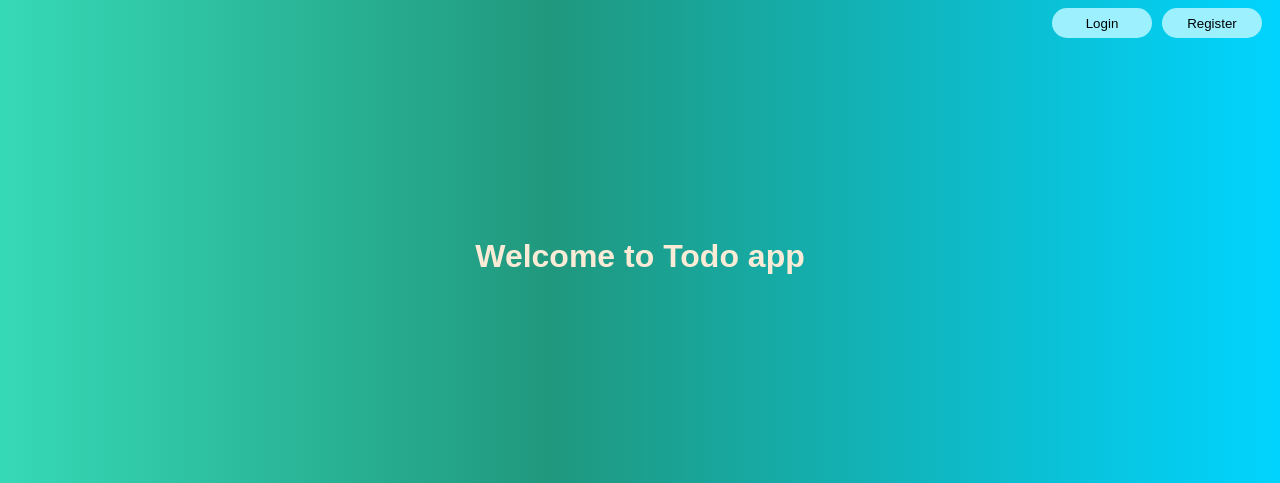
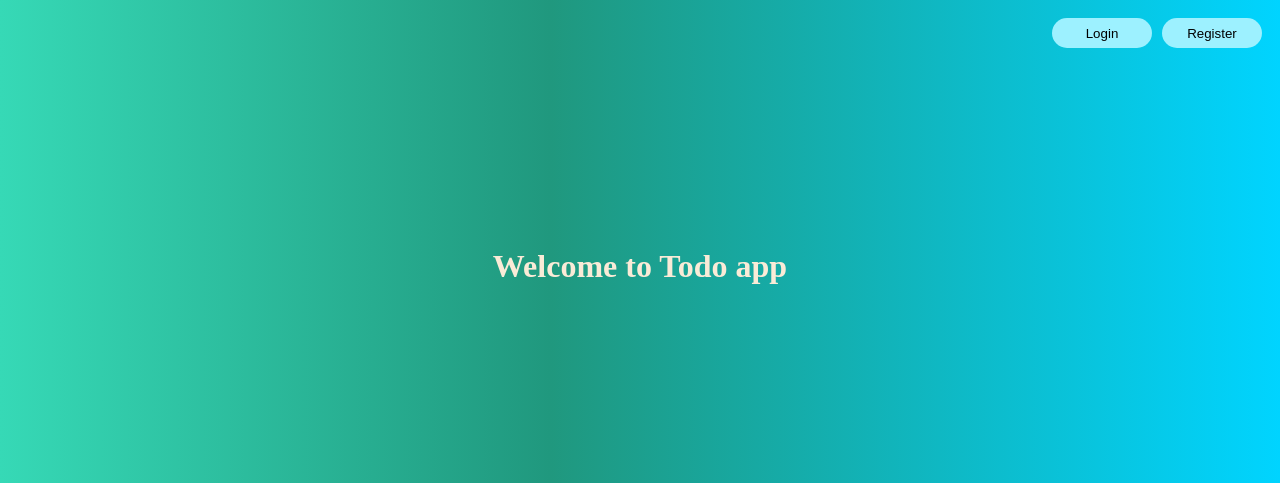
Before and after one commit to HiamKing/Todo_app, a Django app: page / in a window 1280 px wide. Shown: the top 483 px of the page. Run offline with Django 3.2, Linux system fonts and the light colour scheme.

Commit message:
chinh lai font

```diff
--- a/frontend/static/frontend/css/style.css
+++ b/frontend/static/frontend/css/style.css
@@ -3,10 +3,6 @@ body {
     background: rgb(54, 217, 182);
     background: linear-gradient(90deg, rgba(54, 217, 182, 1) 0%, rgba(32,
     152, 126, 1) 43%, rgba(0, 212, 255, 1) 100%);
-}
-
-h1, h2, h3, h4, h5, p, span, strike {
-    font-family: 'Montserrat', sans-serif;
 }
 
 .flex-wrapper {
@@ -54,8 +50,8 @@ h1, h2, h3, h4, h5, p, span, strike {
     width: 100px;
     height: 30px;
     margin-right: 10px;
+    margin-top: 10px;
     background-color: #9DF1FF;
-    font-family: 'Montserrat', sans-serif;
     border: 2px;
     border-radius: 50px;
 }
--- a/frontend/templates/frontend/list.html
+++ b/frontend/templates/frontend/list.html
@@ -6,14 +6,14 @@
     <meta http-equiv="X-UA-Compatible" content="IE=edge">
     <meta name="viewport" content="width=device-width, initial-scale=1.0">
     <title>To do</title>
-
     <link rel="stylesheet" href="https://stackpath.bootstrapcdn.com/bootstrap/4.4.1/css/bootstrap.min.css" integrity="sha384-Vkoo8x4CGsO3+Hhxv8T/Q5PaXtkKtu6ug5TOeNV6gBiFeWPGFN9MuhOf23Q9Ifjh" crossorigin="anonymous">
-
-	<link href="https://fonts.googleapis.com/css?family=Montserrat&display=swap" rel="stylesheet">
 
     <link rel="stylesheet" href="{% static 'frontend/css/style.css' %}">
 </head>
 <body>
+    <div>
+
+    </div>
     <div class="container">
         <div id="task-container">
             <div id="form-wrapper">
--- a/frontend/views.py
+++ b/frontend/views.py
@@ -1,7 +1,8 @@
 from django.shortcuts import render
 from django.views import View
+
+
 # Create your views here.
-
 def task_list_view(request):
     return render(request, 'frontend/list.html')
 
@@ -9,7 +10,9 @@ def open_view(request):
     return render(request, 'frontend/open.html')
 
 def register_view(request):
+
     return render(request, 'frontend/register.html')
 
 def login_view(request):
+
     return render(request, 'frontend/login.html')
```
Also changed, not shown: frontend/static/frontend/js/list.js (+0 -21 lines), frontend/templates/frontend/login.html (line endings or trailing spaces), frontend/templates/frontend/open.html (line endings or trailing spaces), frontend/templates/frontend/register.html (line endings or trailing spaces).
